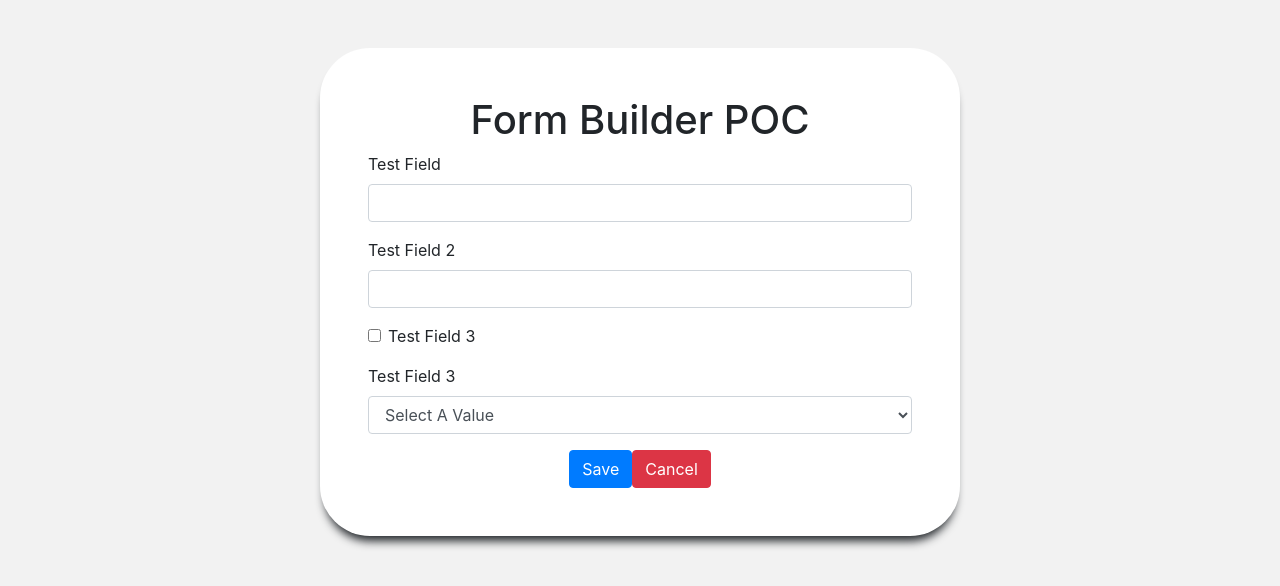
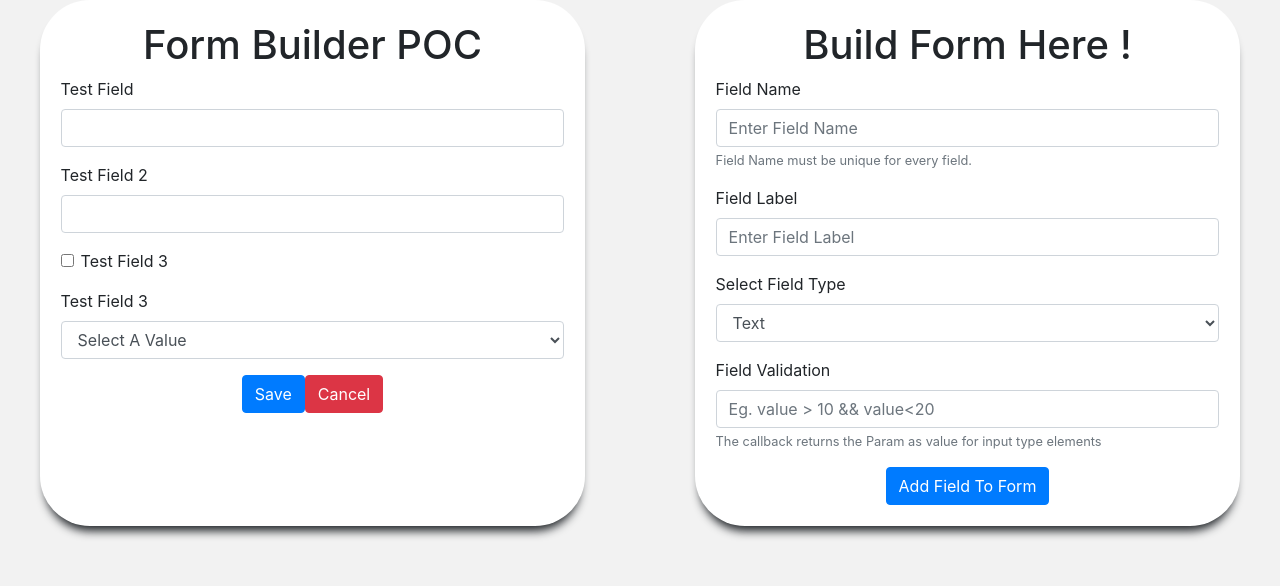
Before and after one commit to naveenkosigi/Dynamic-Form-Builder, a React (Create React App) app: page / in a window 1280 px wide. Shown: the top 586 px of the page. Built offline with nearby package versions, Linux system fonts and the light colour scheme.

Commit message:
static form constructor POC

```diff
--- a/src/App.css
+++ b/src/App.css
@@ -1,22 +1,6 @@
-.container{
-  max-height: 500px;
-  overflow: auto;
+.form-wrapper{
+  box-Shadow: 0 10px 10px -5px;
+  background-Color: white;
+  border-Radius:50px;
+  padding: 21px;
 }
-
-.container::-webkit-scrollbar-track
-{
-	-webkit-box-shadow: inset 0 0 6px rgba(0,0,0,0.3);
-	background-color: #F5F5F5;
-}
-
-.container::-webkit-scrollbar
-{
-	width: 10px;
-	background-color: #F5F5F5;
-}
-
-.container::-webkit-scrollbar-thumb
-{
-	background-color: #000000;
-	border: 2px solid #555555;
-}
--- a/src/App.js
+++ b/src/App.js
@@ -3,42 +3,51 @@ import './App.css';
 import Input from './components/FormBuilder/Input';
 import FormBuilder from './components/FormBuilder/FormBuilder';
 import FormContextProvider from './components/FormBuilder/FormContextProvider';
+import StaticFormConstructor from './components/FormBuilder/StaticFormConstructor';
 
 function App() {
   console.log("App render");
 
   return (
-    <div className="mt-5 p-5 container" style={{width: "50%",boxShadow: "0 10px 10px -5px",backgroundColor: "white",borderRadius:"50px"}}>
-      <h1 style={{textAlign:'center'}}>Form Builder POC</h1>
-      <FormContextProvider formOptions={[
+    <div class="row justify-content-around">
+      <div className="col-5 form-wrapper">
+        <h1 style={{ textAlign: "center" }}>Form Builder POC</h1>
+        <FormContextProvider
+          formOptions={[
             {
-          label : {name : 'Test Field'},
-          input : {type : 'number',name : 'field1',id:'id1'},
-          misc : {validator : (value => (!value || value > 5))}
+              label: { name: "Test Field" },
+              input: { type: "number", name: "field1", id: "id1" },
+              misc: { validator: (value) => !value || value > 5 },
             },
             {
-          label : {name : 'Test Field 2'},
-          input : {type : 'text',name : 'field2',id:'id2'},
-          misc : {validator : (value => value.trim().length === 0)}
+              label: { name: "Test Field 2" },
+              input: { type: "text", name: "field2", id: "id2" },
+              misc: { validator: (value) => value.trim().length === 0 },
             },
             {
-          label : {name : 'Test Field 3'},
-          input : {type : 'checkbox',name : 'field3',id:'id3'}
+              label: { name: "Test Field 3" },
+              input: { type: "checkbox", name: "field3", id: "id3" },
             },
             {
-          label : {name : 'Test Field 3'},
-          select : {name:'field4',id:'id4'},
-          dropDownOptions : {
-            placeholder : 'Select A Value',
-            options : [
-              {name : 'Option 1',value : "Value 1"},
-              {name : 'Option 2',value : "Value 2"},
-              {name : 'Option 3',value : "Value 3"},
-              {name : 'Option 4',value : "Value 4"}
-            ]
-          }
-        }
-      ]}/>
+              label: { name: "Test Field 3" },
+              select: { name: "field4", id: "id4" },
+              dropDownOptions: {
+                placeholder: "Select A Value",
+                options: [
+                  { name: "Option 1", value: "Value 1" },
+                  { name: "Option 2", value: "Value 2" },
+                  { name: "Option 3", value: "Value 3" },
+                  { name: "Option 4", value: "Value 4" },
+                ],
+              },
+            },
+          ]}
+        />
+      </div>
+      <div className='col-5 form-wrapper'>
+        <h1 style={{textAlign : 'center'}}>Build Form Here ! </h1>
+        <StaticFormConstructor />
+      </div>
     </div>
   );
 }
--- /dev/null
+++ b/src/components/FormBuilder/StaticFormConstructor.js
@@ -0,0 +1,142 @@
+import { useRef, useState } from "react";
+
+// {
+//     label: { name: "Test Field 2" },
+//     input: { type: "text", name: "field2", id: "id2" },
+//     misc: { validator: (value) => value.trim().length === 0 },
+//   }
+
+const StaticFormConstructor = () => {
+  const inputTupeRef = useRef();
+
+  const [showValidator, setShowValidator] = useState(true);
+
+  const onInputChange = (event) => {
+    if (event.target.value === "text" || event.target.value === "number") {
+      setShowValidator(true);
+      return;
+    }
+    setShowValidator(false);
+  };
+
+  const onSubmit = (event) => {
+    event.preventDefault();
+    const formData = new FormData(event.target);
+
+    if(inputTupeRef.current.value === 'number' || inputTupeRef.current.value === 'text' || inputTupeRef.current.value === 'checkbox'){
+        const inputConfig = {};
+        inputConfig.label={};
+        inputConfig.input={};
+        inputConfig.misc={};
+
+        for(let [key,value] of formData){
+            switch(key){
+                case 'fieldLabel':
+                    inputConfig.label = {};
+                    inputConfig.label.name=value;
+                    break;
+                case 'fieldName':
+                    inputConfig.input.name=value;
+                    inputConfig.input.id=value;
+                    break;
+                case 'fieldType':
+                    inputConfig.input.type=value;
+                    break;
+                case 'fieldValidation':
+                    inputConfig.misc.validator = eval("value => "+ value);
+                    break;
+            }
+        }
+
+        console.log(inputConfig);
+        return;
+    }
+
+  };
+
+  const onShowConfig = (event) => {
+
+  }
+
+  return (
+    <form onSubmit={onSubmit}>
+      <div class="form-group">
+        <label for="fieldName">Field Name</label>
+        <input
+          type="text"
+          class="form-control"
+          id="fieldName"
+          placeholder="Enter Field Name"
+          name="fieldName"
+          required
+        />
+        <small id="fieldNameHelp" class="form-text text-muted">
+          Field Name must be unique for every field.
+        </small>
+      </div>
+      <div class="form-group">
+        <label for="fieldLabel">Field Label</label>
+        <input
+          type="text"
+          class="form-control"
+          id="fieldLabel"
+          placeholder="Enter Field Label"
+          name="fieldLabel"
+          required
+        />
+      </div>
+      <div class="form-group">
+        <label for="fieldType">Select Field Type</label>
+        <select
+          defaultValue="text"
+          className="form-control"
+          required
+          ref={inputTupeRef}
+          name="fieldType"
+          onChange={onInputChange}
+        >
+          <option value="text">Text</option>
+          <option value="number">Number</option>
+          <option value="checkbox">Checkbox</option>
+          <option value="select">Select</option>
+        </select>
+      </div>
+      {showValidator && (<div class="form-group">
+        <label for="fieldValidation">Field Validation</label>
+        <input
+          type="text"
+          class="form-control"
+          id="fieldValidation"
+          placeholder="Eg. value > 10 && value<20"
+          name="fieldValidation"
+          required
+        />
+        <small id="validationField" class="form-text text-muted">
+          The callback returns the Param as value for input type elements
+        </small>
+      </div>
+      )}
+      {/* <div class="form-group">
+        <label for="fieldValidation">Field Validation</label>
+        <input
+          type="text"
+          class="form-control"
+          id="fieldValidation"
+          placeholder="Eg. value > 10 && value<20"
+          name="fieldValidation"
+          required
+        />
+        <small id="validationField" class="form-text text-muted">
+          The callback returns the Param as value for input type elements
+        </small>
+      </div> */}
+      <div className="buttons-container" style={{ textAlign: "center" }}>
+        <button type="submit" className="btn btn-primary">
+          Add Field To Form
+        </button>
+      </div>
+    </form>
+  );
+};
+
+export default StaticFormConstructor;
```
Lines whose indentation alone changed are shown as unchanged.
